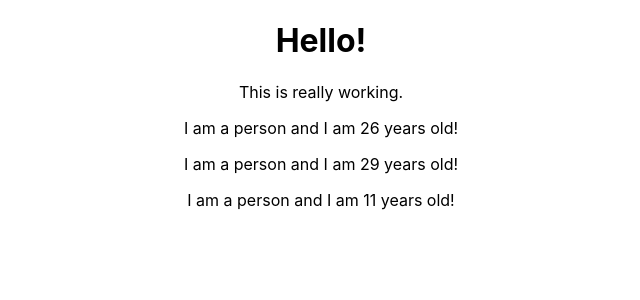
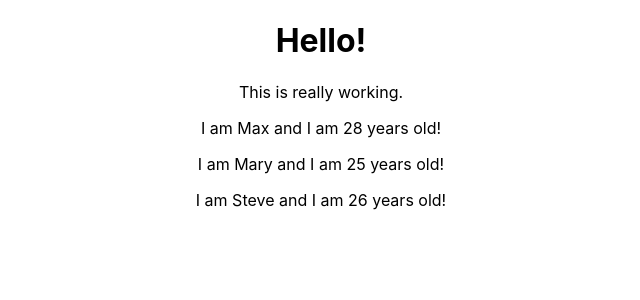
Before and after one commit to sikumiku/learning-react, a React (Create React App) app: page / in a window 1280 px wide. Shown: the top 300 px of the page, without its empty margins (319-959 px from the left). Built offline with nearby package versions, Linux system fonts and the light colour scheme.

Commit message:
working with props

```diff
--- a/src/App.js
+++ b/src/App.js
@@ -8,9 +8,9 @@ class App extends Component {
       <div className="App">
         <h1>Hello!</h1>
         <p>This is really working.</p>
-        <Person/>
-        <Person/>
-        <Person/>
+        <Person name="Max" age="28"/>
+        <Person name="Mary" age="25">Hobbies: Racing</Person>
+        <Person name="Steve" age="26"/>
       </div>
     );
     //   return React.createElement('div', {classname: 'App'}, React.createElement('h1', null, 'Hello there!'));
--- a/src/Person/Person.js
+++ b/src/Person/Person.js
@@ -1,7 +1,7 @@
 import React from 'react';
 
-const person = () => {
-    return <p>I am a person and I am {Math.floor(Math.random() * 30)} years old!</p>
+const person = (props) => {
+    return <p>I am {props.name} and I am {props.age} years old!</p>
 };
 
 export default person;
```
